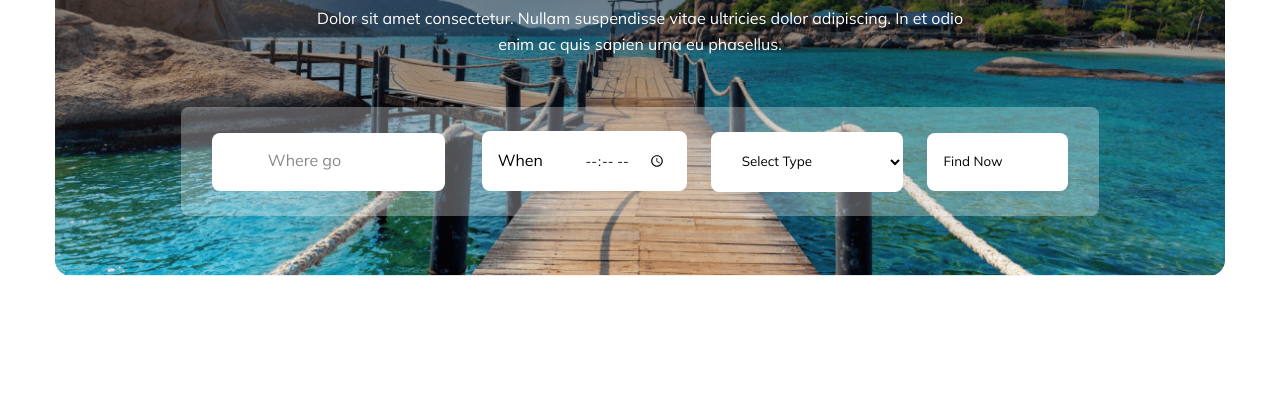
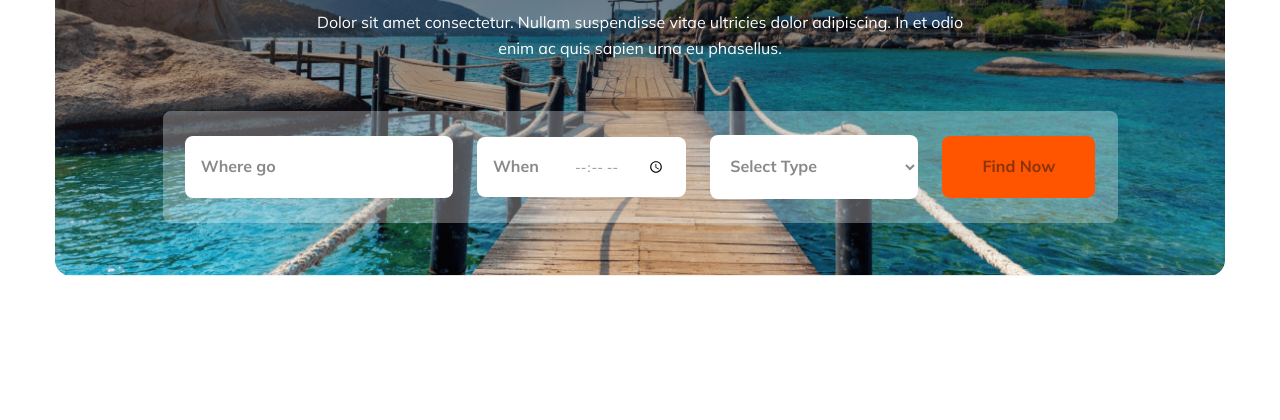
Before and after one commit to tahfeezmizan/comfort-travel-ass-2, a plain HTML site: page index.html in a window 1280 px wide. Shown: the part 380-800 px from the top of the page. Drawn offline with nearby package versions, Linux system fonts and the light colour scheme.

Commit message:
banner complete

```diff
--- a/style.css
+++ b/style.css
@@ -107,13 +107,14 @@ section {
     background-size: cover;
     background-repeat: no-repeat;
     background-position: center;
+
 }
 
 .banner-title {
     color: var(--white-01);
     font-size: 64px;
     font-weight: var(--title-font-weight);
-    padding-top: 120px;
+    padding-top: 124px;
     margin-bottom: 25px;
 }
 
@@ -126,7 +127,7 @@ section {
 .tour-search-box {
     border-radius: 8px;
     background: rgba(255, 255, 255, 0.30);
-    width: 918px;
+    width: 955px;
     margin: auto;
     padding: 24px 15px;
 }
@@ -135,32 +136,52 @@ input,
 select {
     border: none;
     outline: none;
+    color: rgba(19, 19, 24, 0.50);
     margin: 0 10px;
-    text-align: center;
-    padding: 20px 65px 22px 16px;
+    padding: 20px 60px 22px 16px;
     background: var(--white-01);
     border-radius: 8px;
 }
-
+input[type="submit"] {
+    margin-right: 0;
+    background: #FF5400;
+    color: var(--white-01);
+    padding: 20px 40px 22px 40px;
+    font-weight: 700;
+}
 input[type="time"] {
     padding: 20px 20px 20px 16px;
     border-top-left-radius: 0px;
     border-bottom-left-radius: 0px;
 }
-
+input[type="text"] {
+    margin-left: 0;
+}
+select#select-type,
+input[type="text"] {
+    color: rgba(19, 19, 24, 0.50);
+    font-size: 16px;
+    font-weight: 700;
+}
+input[type="submit"] {
+    margin-right: 0;
+}
 label {
     background: #fff;
+    color: rgba(19, 19, 24, 0.50);
+    font-weight: 700;
     padding: 19px 20px 21px 16px;
-    margin-right: -18px;
-    margin-left: 22px;
+    margin-right: -15px;
+    margin-left: 10px;
     border-top-left-radius: 8px;
     border-bottom-left-radius: 8px;
-    /* border-radius: 8px; */
 }
 
-::placeholder {
+input::placeholder,
+select::placeholder,
+input[type="submit"] {
     color: rgba(19, 19, 24, 0.50);
-    font-size: var(--description-font-size)
+    font-size: var(--description-font-size);
 }
 
 
```
